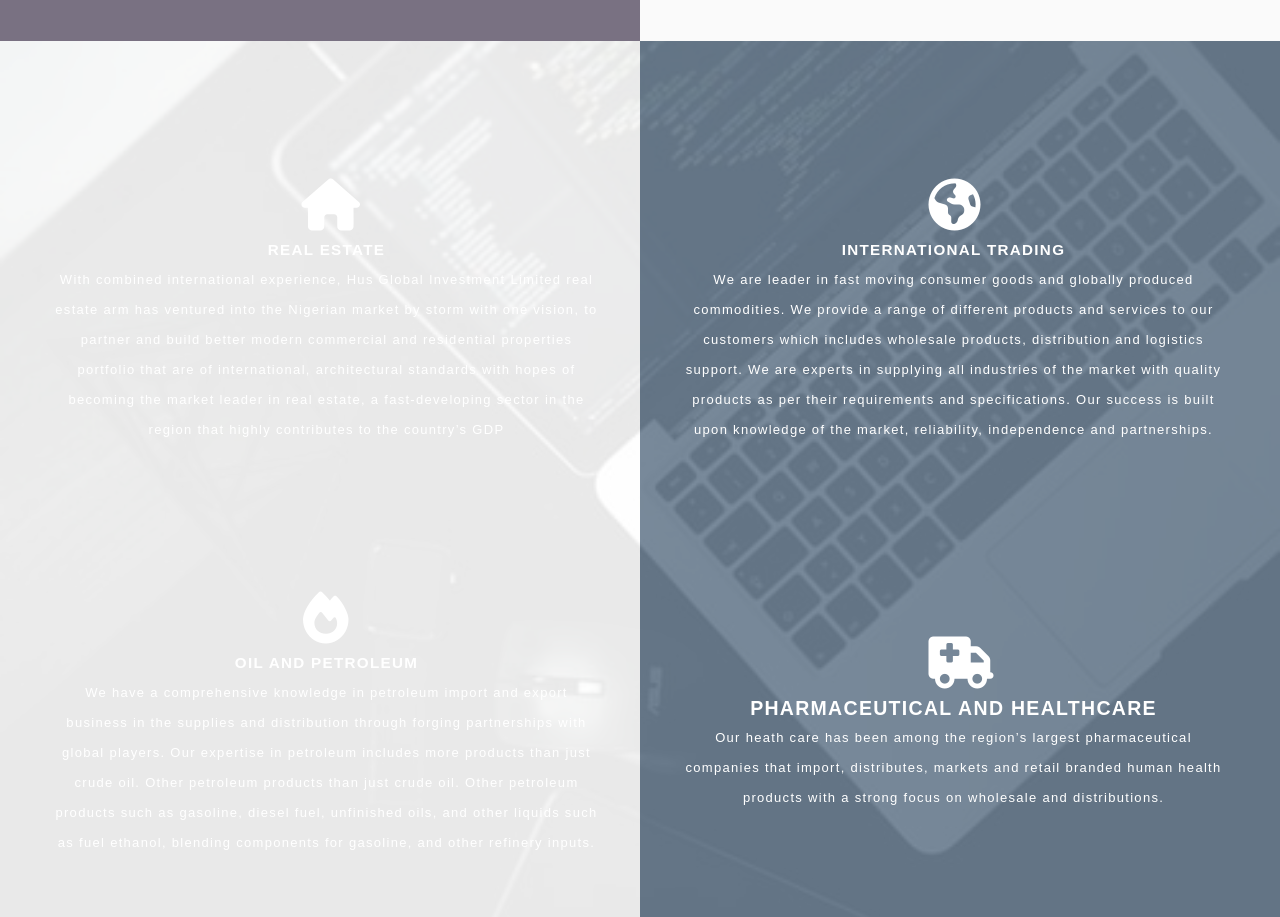
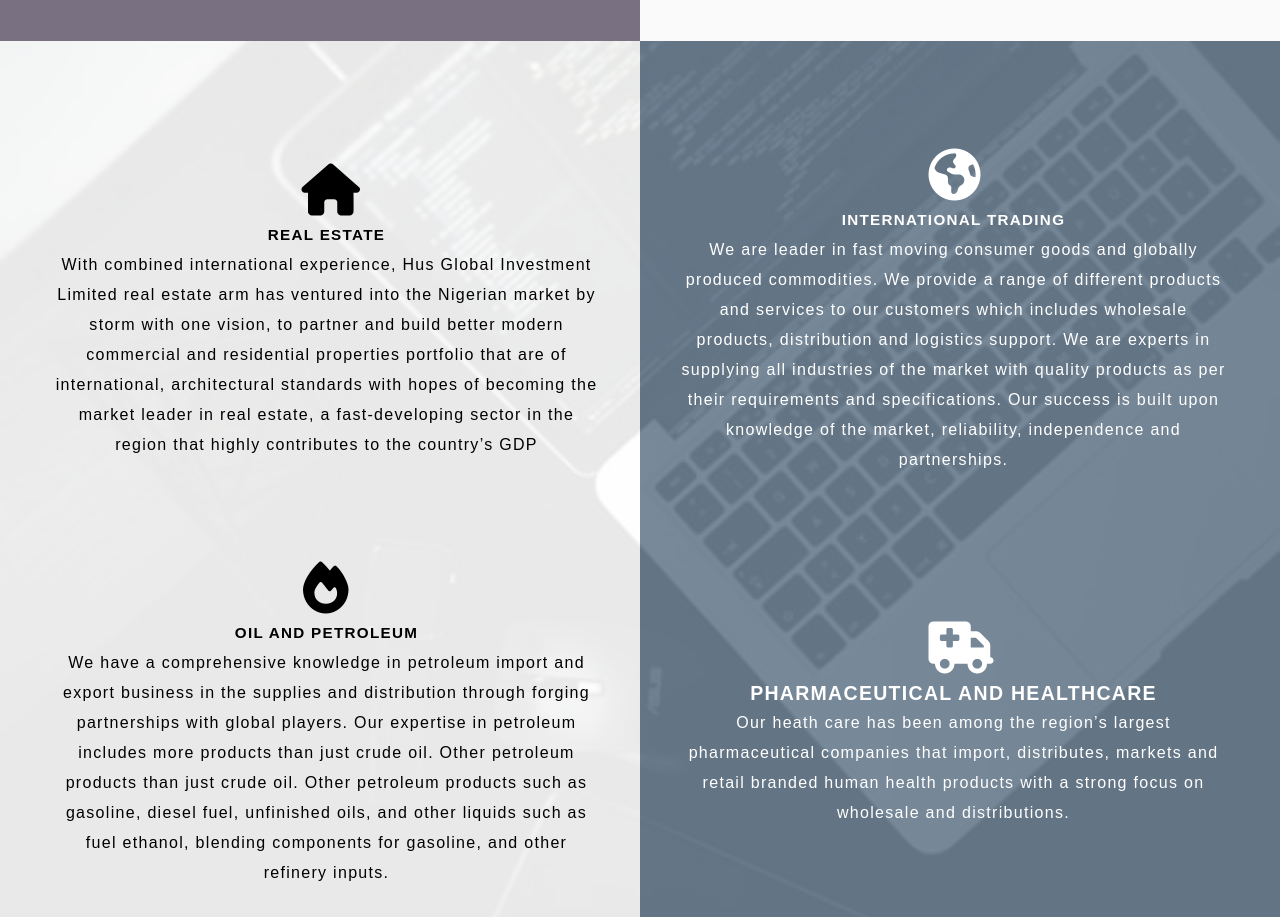
Before and after one commit to AbdulbasitSaid/hus_web, a plain HTML site: page index.html in a window 1280 px wide. Shown: the part 1460-2377 px from the top of the page. Drawn offline with Linux system fonts and the light colour scheme; a web font is replaced by a local one.

Commit message:
responsive contanct

```diff
--- a/scss/style.scss
+++ b/scss/style.scss
@@ -25,8 +25,7 @@ body {
     "why-us"
     "services"
     "contact"
-    "footer"
-    ;
+    "footer";
   img {
     width: 100%;
   }
@@ -115,7 +114,6 @@ body {
     }
   }
   .moto {
-
     transition: 3s ease all;
 
     padding: 4rem;
@@ -251,7 +249,6 @@ body {
     grid-area: contact;
 
     .contact {
-
       min-height: 100vh;
       .first-line {
         background-color: $primary-color;
@@ -279,7 +276,7 @@ body {
     }
   }
 }
-#footer{
+#footer {
   grid-area: footer;
   .footer {
     min-height: 30vh;
@@ -351,11 +348,8 @@ body {
       "about why-us"
       "services services"
       "contact contact"
-  "footer footer"
-    ;
-
+      "footer footer";
   }
-
 
   #about {
     .about {
@@ -367,11 +361,19 @@ body {
         font-size: 13px;
       }
     }
-
   }
-    .services{
-      grid-template-columns: repeat(2,1fr);
-      position: relative;
+  .services {
+    grid-template-columns: repeat(2, 1fr);
+    // position: relative;
+    p{
+      font-size: medium;
+    }
+    .service-item {
+      &:nth-child(odd) {
+        color: black !important;
+        .fa{color: black !important;}
+      }
+    }
   }
   .services::after {
     top: 0;
@@ -383,7 +385,7 @@ body {
     position: absolute;
     z-index: -1;
   }
-  .services::before{
+  .services::before {
     top: 0;
     content: " ";
     background-color: white;
```
Also changed, not shown: css/style.css, css/style.min.css. Lines whose indentation alone changed are shown as unchanged.
